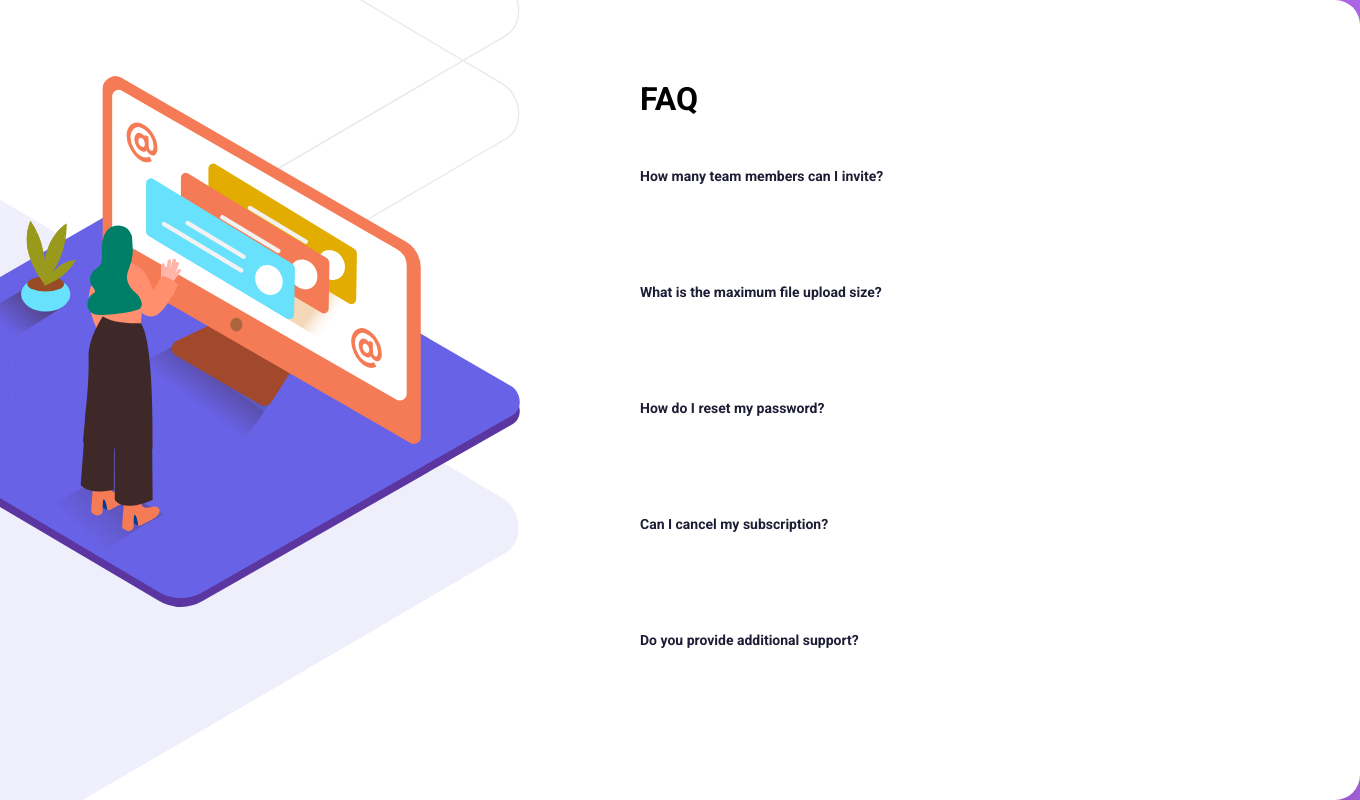
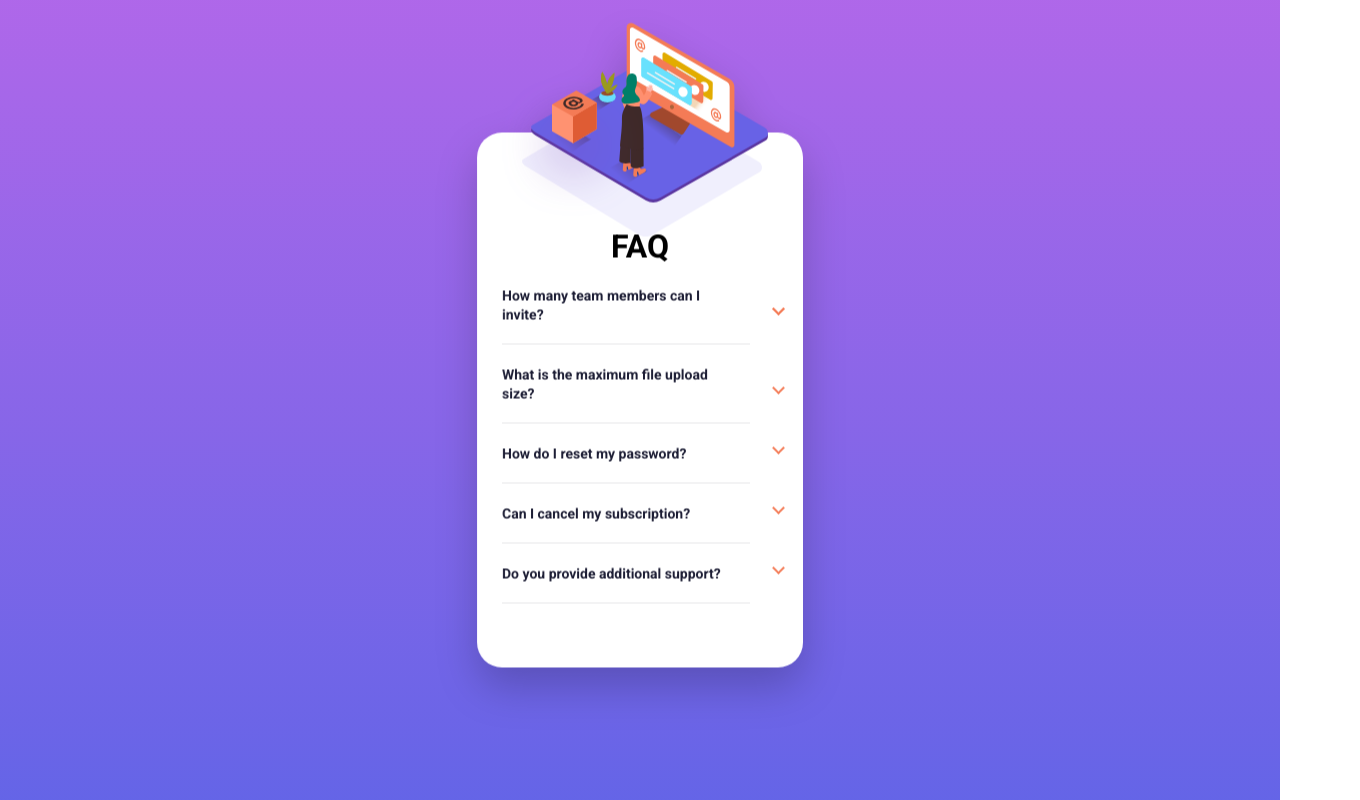
Before and after one commit to eknobl/FEMAccordion, a plain HTML site: page index.html in a window 1280 px wide. Shown: the whole page, 1360 px wide, since content can reach past the window. Drawn offline with Linux system fonts and the light colour scheme.

Commit message:
Added target

```diff
--- a/index.html
+++ b/index.html
@@ -11,42 +11,49 @@
 </head>
 <body>
   <div class="back">
-
     <div class="mainContainer">
+      <div class="containerText">
+        <h1>FAQ</h1>
+        <div class="accordion">
+          <div class="accordionItem">
+              <div class="accordionItemHead"><a class="accordionItemHead" href="#tab1">How many team members can I invite?</a></div>
+              <div id="tab1" class="accordionItemBody">
+                <p>You can invite up to 2 additional users on the Free plan. There is no limit on team members for the Premium plan.</p>
+              </div>
+          </div><!--Closes accordionItem-->
+          <div class="accordionItem">
+            <div ><a class="accordionItemHead" href="#tab2">What is the maximum file upload size?</a></div>
+            <div id="tab2" class="accordionItemBody">
+              <p>No more than 2GB. All files in your account must fit your allotted storage space.</p>
+            </div>
+          </div><!--Closes accordionItem-->
+          <div class="accordionItem">
+            <div ><a class="accordionItemHead" href="#tab3">How do I reset my password?</a></div>
+            <div id="tab3" class="accordionItemBody">
+              <p>Click “Forgot password” from the login page or “Change password” from your profile page. A reset link will be emailed to you.</p>
+            </div>
+          </div><!--Closes accordionItem-->
+          <div class="accordionItem">
+            <div ><a class="accordionItemHead" href="#tab4">Can I cancel my subscription?</a></div>
+            <div id="tab4" class="accordionItemBody">
+              <p>Yes! Send us a message and we’ll process your request no questions asked.</p>
+            </div>
+          </div><!--Closes accordionItem-->
+          <div class="accordionItem">
+            <div ><a class="accordionItemHead" href="#tab5">Do you provide additional support?</a></div>
+            <div id="tab5" class="accordionItemBody">
+              <p>Chat and email support is available 24/7. Phone lines are open during normal business hours.</p>
+            </div>
+          </div><!--Closes accordionItem-->
+        </div><!--Closes accordion-->
+      </div><!--Closes containerText-->
       <div class="firstContainer"><img class="shadowDesktop" src="images/bg-pattern-desktop.svg" alt="drop shadow"></div>
       <div class="secondContainer"><img class="artDesktop" src="images/illustration-woman-online-desktop.svg" alt="Woman online"></div>
       <div class="thirdContainer"><img class="boxDesktop" src="images/illustration-box-desktop.svg" alt="box"></div>
-
-      <div class="containerText">
-
-        <h1>FAQ</h1>
-        <button class="accordion">How many team members can I invite?</button>
-        <div class="panel">
-          <p>You can invite up to 2 additional users on the Free plan. There is no limit on team members for the Premium plan.</p>
-        </div>
-        <button class="accordion">What is the maximum file upload size?</button>
-        <div class="panel">
-          <p>No more than 2GB. All files in your account must fit your allotted storage space.</p>
-        </div>
-        <button class="accordion">How do I reset my password?</button>
-        <div class="panel">
-          <p>Click “Forgot password” from the login page or “Change password” from your profile page. A reset link will be emailed to you.</p>
-        </div>
-        <button class="accordion">Can I cancel my subscription?</button>
-        <div class="panel">
-          <p>Yes! Send us a message and we’ll process your request no questions asked.</p>
-        </div>
-        <button class="accordion">Do you provide additional support?</button>
-        <div class="panel">
-          <p>Chat and email support is available 24/7. Phone lines are open during normal business hours.</p>
-        </div>
-      </div>
-
-    </div>
-
-  </div>
-
-
-
+      <div class="fourthContainer"><img class="shadowmobile" src="images/bg-pattern-mobile.svg" alt="drop shadow"></div>
+      <div class="fifthContainer"><img class="artmobile" src="images/illustration-woman-online-mobile.svg" alt="Woman online"></div>
+    </div><!--Closes mainContainer-->
+  </div><!--Closes back-->
+  <script src="script.js"></script>
 </body>
 </html>
--- a/script.js
+++ b/script.js
@@ -0,0 +1,8 @@
+const accordionItemHeaders = document.querySelectorAll(".accordionItemHead");
+
+
+accordionItemHeaders.forEach(accordionItemHeaders => {
+    accordionItemHeaders.addEventListener("click", event => {
+        console.log("click");
+    })
+})
--- a/styles.css
+++ b/styles.css
@@ -5,10 +5,6 @@
   margin: 0;
   padding: 0;
   font-family: "Roboto", sans-serif;
-}
-
-body {
-  background-color: hsl(273, 75%, 66%);
 }
 
 .back {
@@ -19,7 +15,7 @@ body {
 
 .mainContainer {
   width: 1440px;
-  height: 800px;
+  height: 535px;
   border-radius: 25px;
   background: white;
   position: absolute;
@@ -27,11 +23,13 @@ body {
   left: 50%;
   transform: translate(-50%, -50%);
   filter: drop-shadow(0px 20px 20px hsla(0, 0%, 0%, 0.2));
+  transition: 0.5s linear;
 }
 
 .firstContainer {
+  z-index: 1;
   width: 1440px;
-  height: 800px;
+  height: 535px;
   border-radius: 25px;
   position: absolute;
   top: 50%;
@@ -42,15 +40,15 @@ body {
 
 .shadowDesktop {
   position: absolute;
-  width: 1300px;
-  height: 1300px;
-  top: -400px;
-  left: -700px;
+  width: 1100px;
+  top: -350px;
+  left: -500px;
 }
 
 .secondContainer {
+  z-index: 2;
   width: 1440px;
-  height: 800px;
+  height: 535px;
   border-radius: 25px;
   position: absolute;
   top: 50%;
@@ -61,14 +59,16 @@ body {
 
 .artDesktop {
   position: absolute;
-  width: 700px;
-  top: 75px;
+  width: 600px;
+  top: 35px;
   left: -100px;
+  transition: 0.5s linear;
 }
 
 .thirdContainer {
+  z-index: 3;
   width: 1440px;
-  height: 800px;
+  height: 535px;
   border-radius: 25px;
   position: absolute;
   top: 50%;
@@ -78,43 +78,159 @@ body {
 
 .boxDesktop {
   position: absolute;
-  top: 300px;
-  left: -93px;
+  top: 230px;
+  left: -95px;
 }
 
 .containerText {
-  width: 720px;
-  height: 800px;
+  z-index: 5;
+  position: absolute;
+  width: 600px;
+  height: 535px;
   margin-left: 720px;
-  padding: 80px 80px 80px 0px;
+  padding: 80px 0px;
 }
 
 .containerImage {
   overflow: hidden;
 }
 
-h1 {
+.accordion {
+  background-color: white;
+  width: 90%;
+  text-align: left;
+  border: none;
+  outline: none;
+}
+
+.accordionItem {
+  padding: 20px 20px 20px 0px;
+  border-bottom: 0.1px hsl(240, 5%, 91%) solid;
+}
+
+.accordionItemBody {
+  height: 0px;
+  padding: 0;
+  overflow: hidden;
+  transition: height 0.5s ease, padding 0.5s linear;
+}
+
+.accordionItemHead::after {
+  position: absolute;
+  content: "";
+  right: 5px;
+  width: 7px;
+  height: 7px;
+  border-left: solid 2px hsl(14, 88%, 65%);
+  border-bottom: solid 2px hsl(14, 88%, 65%);
+  transform: rotate(-45deg);
+}
+
+.accordionItemBody:target {
+  height: 40px;
+}
+
+a {
+  color: hsl(238, 29%, 16%);
+  text-decoration: none;
+  font-size: 14px;
   font-weight: 700;
 }
 
-.accordion {
-  color: hsl(238, 29%, 16%);
-  font-weight: 700;
-  font-size: 14px;
-  background-color: white;
-  cursor: pointer;
-  padding: 50px 30px 50px 0px;
-  width: 100%;
-  text-align: left;
-  border: none;
-  outline: none;
-  transition: 0.4s;
+p {
+  font-weight: 400;
+  font-size: 12px;
+  color: hsl(240, 6%, 50%);
 }
 
-/* Style the accordion panel. Note: hidden by default */
-.panel {
-  padding: 0 18px;
-  background-color: white;
-  display: none;
-  overflow: hidden;
+.shadowmobile {
+  position: absolute;
+  left: -999px;
 }
+
+.artmobile {
+  position: absolute;
+  left: -999px;
+}
+
+@media (max-width: 1440px) {
+  .mainContainer {
+    width: 326px;
+    height: 535px;
+  }
+
+  .firstContainer {
+    left: -999px;
+  }
+
+  .shadowDesktop {
+    left: -999px;
+  }
+
+  .secondContainer {
+    left: -999px;
+  }
+
+  .artDesktop {
+    left: -999px;
+  }
+
+  .thirdContainer {
+    left: -999px;
+  }
+
+  .boxDesktop {
+    left: -999px;
+  }
+
+  .containerText {
+    top: 70px;
+    width: 326px;
+    margin: 0px;
+    padding: 25px;
+  }
+
+  .accordionItem {
+    padding: 20px 20px 20px 0px;
+  }
+
+  .accordionItemHead::after {
+    right: 20px;
+  }
+
+  .accordionItemBody:target {
+    height: 40px;
+  }
+
+  h1 {
+    text-align: center;
+  }
+
+  a {
+    color: hsl(238, 29%, 16%);
+    text-decoration: none;
+    font-size: 14px;
+    font-weight: 700;
+  }
+
+  p {
+    font-size: 12px;
+    font-weight: 400;
+    color: hsl(240, 6%, 50%);
+  }
+
+  .shadowmobile {
+    position: absolute;
+    left: 45px;
+  }
+
+  .fifthContainer {
+    position: absolute;
+  }
+
+  .artmobile {
+    position: absolute;
+    left: 25px;
+    top: -110px;
+  }
+}
```
